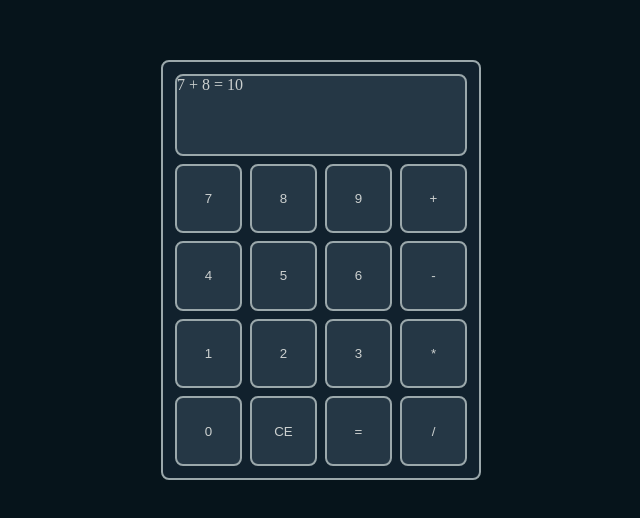
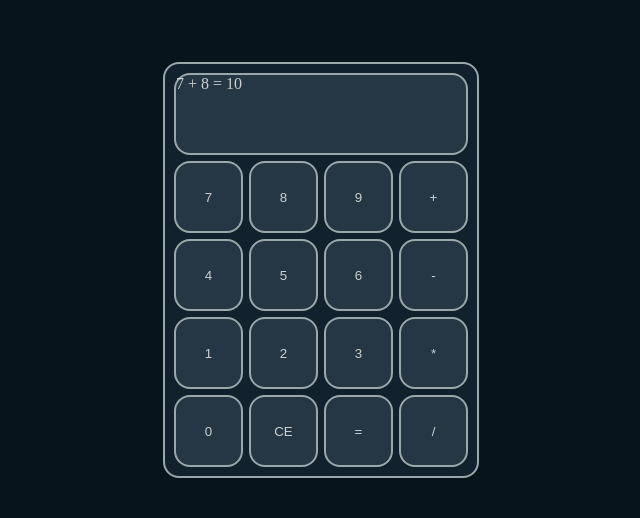
Before and after one commit to pier-rot/odin-calculator, a plain HTML site: page index.html in a window 1280 px wide. Shown: the part 130-648 px from the top of the page, without its empty margins (319-959 px from the left). Drawn offline with Linux system fonts and the light colour scheme.

Commit message:
Change minor styling

```diff
--- a/style.css
+++ b/style.css
@@ -31,7 +31,7 @@ body {
     background-color: var(--color-2);
     width: 300px;
     height: 400px;
-    padding: 8px;
+    padding: 6px;
 }
 
 /* Row */
@@ -50,13 +50,13 @@ button {
 
 /* Border radius */
 body * {
-    border-radius: 8px;
+    border-radius: 16px;
 }
 
 /* Button & Display color */
 button, #display {
     background-color: var(--color-3);
     border: var(--color-5) solid 2px;
-    margin: 4px;
+    margin: 3px;
     /* text-align: center; */
 }
```
